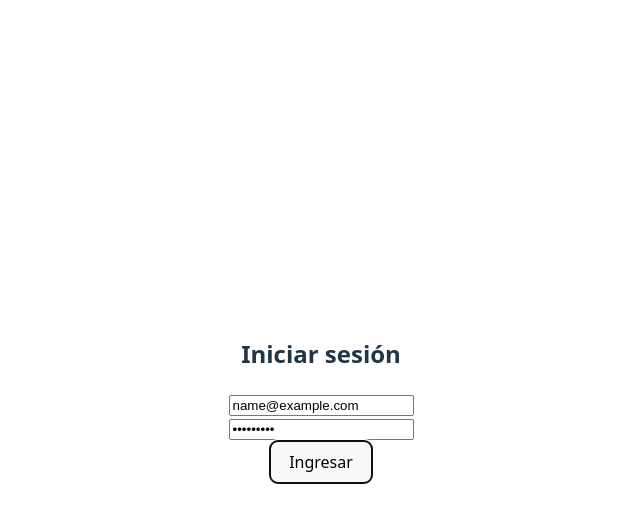
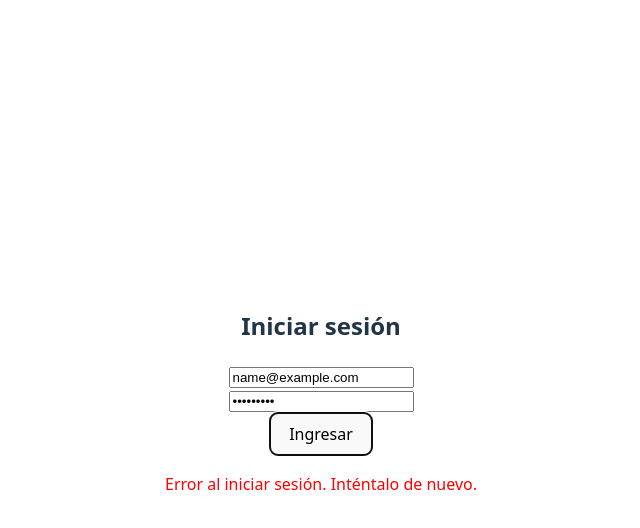
Before and after one commit to MiriamAvalos/actosoft-internship-api, a React (Vite) app in the folder frontend/: page / in a window 1280 px wide. Both pictures are taken after typing "name@example.com", "Sample123" into the empty fields and a click on the button "Ingresar". Shown: the top 528 px of the page, without its empty margins (319-959 px from the left). Built offline with nearby package versions, Linux system fonts and the light colour scheme; no server answers.

Commit message:
mensaje de error en Login

```diff
--- a/frontend/src/pages/Login.jsx
+++ b/frontend/src/pages/Login.jsx
@@ -6,6 +6,7 @@ function Login() {
   const [email, setEmail] = useState('');
   const [password, setPassword] = useState('');
   const navigate = useNavigate(); // Hook de navegación
+  const [errorMensaje, setErrorMensaje] = useState('');
 
   const handleLogin = async (e) => {
     e.preventDefault();
@@ -32,7 +33,9 @@ function Login() {
 
     } catch (error) {
       console.error('Error al iniciar sesión:', error.response?.data || error.message);
-    }
+      setErrorMensaje(error.response?.data?.error || 'Error al iniciar sesión. Inténtalo de nuevo.');
+
+  }
   };
 
   return (
@@ -57,6 +60,7 @@ function Login() {
         <br />
         <button type="submit">Ingresar</button>
       </form>
+      {errorMensaje && <p style={{ color: 'red' }}>{errorMensaje}</p>}
     </div>
   );
 }
```
